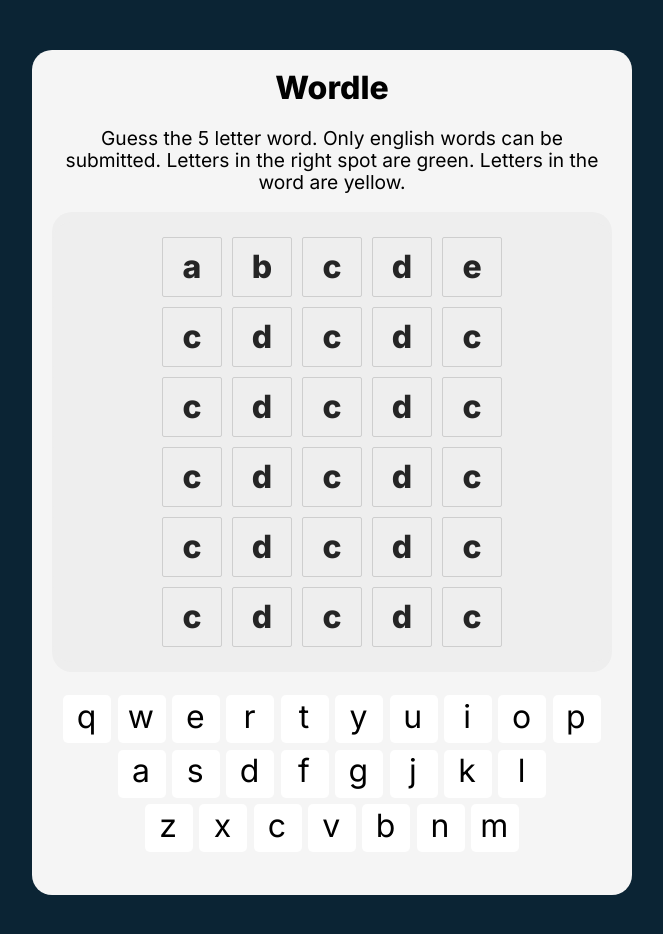
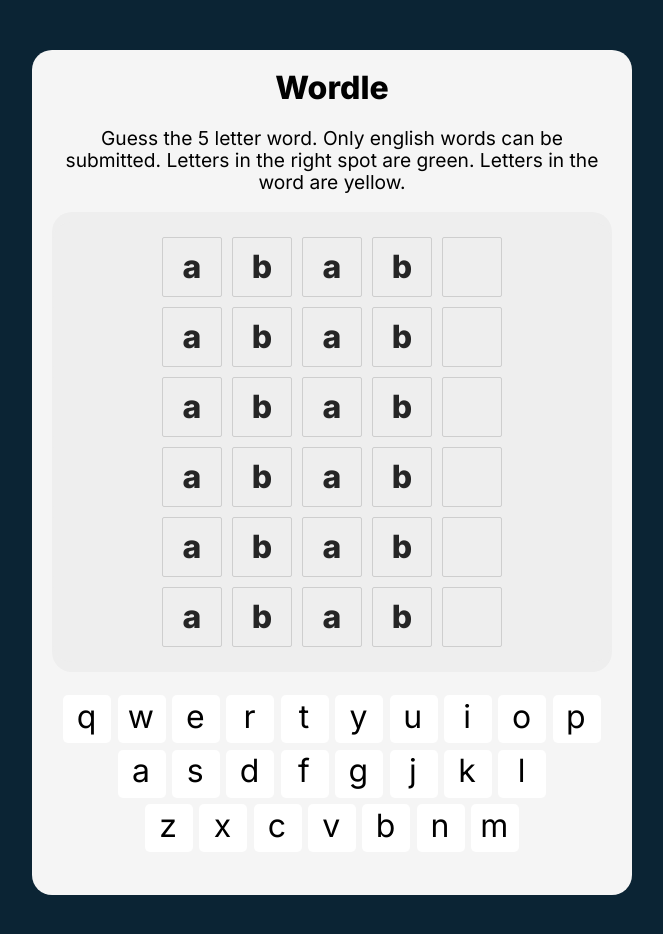
Before and after one commit to laetic/tenzies-js, a React app in the folder src/: page / in a window 1280 px wide. Shown: the top 934 px of the page, without its empty margins (308-971 px from the left). Built offline with nearby package versions, Linux system fonts and the light colour scheme.

Commit message:
Moved state to rows, added addLetter onClick handler

```diff
--- a/src/App.js
+++ b/src/App.js
@@ -7,60 +7,49 @@
 import { fireEvent } from "@testing-library/react"
 
 export default function App() {
+    const [rows, setRows] = React.useState (initRows) ;
 
-    const square = {letter: '', color:'white'}
-    const row = {squares: [], letters: '', squareNum: 5, player:false};
-    const [grid, setGrid] = React.useState({rows: [], rowLetters: ['abcde','cdcdcdcd','cdcdcdcd','cdcdcdcd','cdcdcdcd','cdcdcdcd']})
-
-    for(let i = 0; i < row.squareNum; i++) {
-        row.squares.push({...square});
+    function initRows () {
+        const rows = []
+        for (let i = 0; i < 6; i++) {
+            rows.push({squares: initSquares(), letters: 'abab', squareNum: 5, player:false});
+            if(i == 0)
+                rows[i].player = true;
+        }
+        return rows;
     }
 
-    for (let i = 0; i < 6; i++) {
-        grid.rows.push({...row});
-        if(i == 0)
-            grid.rows[i].player = true;
+    function initSquares () {
+        const squares = []
+        for(let i = 0; i < 5; i++) {
+            squares.push({letter: '', color:'white'});
+        }
+        return squares;
     }
 
-    console.log(grid)
 
-
-    function setLetter(letter) {
-        for (let i = 0; i < grid.rows.length; i++ ) {
-            if (grid.rows[i]) {
-                setGrid((prevGrid) => {
-                    return {...prevGrid,
-                    rowLetters: prevGrid.rowLetters.map(
-                        (row) => row.player ?
-                        row.push(letter) :
-                        row)}})
-            }
-        }
+    function addLetter(letter) {
+        setRows( (prevRows) => {
+            const pushRow = prevRows.filter( (row) => row.player)[0]
+            pushRow.letters = pushRow.letters.concat(letter)
+            return prevRows.map( (row) => row.player ? pushRow : row);
+        })
     }
 
     function removeLetter(letter) {
-        for (let i = 0; i < grid.rows.length; i++ ) {
-            if (grid.rows[i]) {
-                setGrid((prevGrid) => {
-                    return {...prevGrid,
-                    rowLetters: prevGrid.rowLetters.map(
-                        (row) => row.player ?
-                        row.push(letter) :
-                        row)}})
-            }
-        }
+
     }
 
 
-
+    //console.log(rows)
     return (
         <main>
             <h1> Wordle </h1>
             <p> Guess the 5 letter word. Only english words can be submitted. Letters in the right spot are green. Letters in the word are yellow.</p>
             <div className="grid">
-                {<Grid grid={grid}/>}
+                {<Grid rows={rows}/>}
             </div>
-            <Keyboard setLetter={setLetter}/>
+            <Keyboard addLetter={addLetter}/>
         </main>
     )
 }
--- a/src/Grid.js
+++ b/src/Grid.js
@@ -13,7 +13,9 @@
 function Row(props) {
     const squareElements = []
     for (let i = 0; i < props.row.squareNum; i++) {
-        let square = {...props.row.squares[i], letter: props.row.letters[i]}
+        //onsole.log(props)
+        const letter = props.row.letters[i] ? props.row.letters[i] : ''
+        let square = {...props.row.squares[i], letter: letter}
         squareElements.push(<Square square={square} key={nanoid()}/>)
     }
 
@@ -26,9 +28,10 @@
 
 export default function Grid(props) {
     const rowElements = []
-    // console.log(props)
-    for (let i = 0; i < props.grid.rows.length; i++) {
-        let row = {...props.grid.rows[i], letters: props.grid.rowLetters[i]}
+
+    for (let i = 0; i < props.rows.length; i++) {
+
+        let row = {...props.rows[i], letters: props.rows[i].letters}
         rowElements.push(<Row row={row} key={nanoid()}/>)
     }
 
--- a/src/Keyboard.js
+++ b/src/Keyboard.js
@@ -1,12 +1,10 @@
 import React from "react"
 import {nanoid} from 'nanoid'
 
-export default function Keyboard () {
-    const letterRows = ["qwertyuiop","asdfgjkl","zxcvbnm"]
 
 function Key (props) {
     return (
-            <button className="keyboard--key">
+        <button className="keyboard--key" onClick={() => props.addLetter(props.char)}>
             {props.char}
         </button>
     )
@@ -15,14 +13,17 @@
 function KeyboardRow (props) {
     return (
         <div className="keyboard--row">
-                {[...props.letters].map((letter) => <Key char={letter} key={nanoid()}/>)}
+            {[...props.letters].map((letter) => <Key char={letter} key={nanoid()} addLetter={props.addLetter}/>)}
         </div>
     )
 }
 
+export default function Keyboard (props) {
+    const letterRows = ["qwertyuiop","asdfgjkl","zxcvbnm"]
+    //console.log(props)
     return (
         <div className="keyboard">
-            {[...letterRows].map((row) => <KeyboardRow letters={row} key={nanoid()}/>)}
+            {[...letterRows].map((row) => <KeyboardRow letters={row} key={nanoid()} addLetter={props.addLetter}/>)}
         </div>
     )
     }
```
Lines whose indentation alone changed are shown as unchanged.
